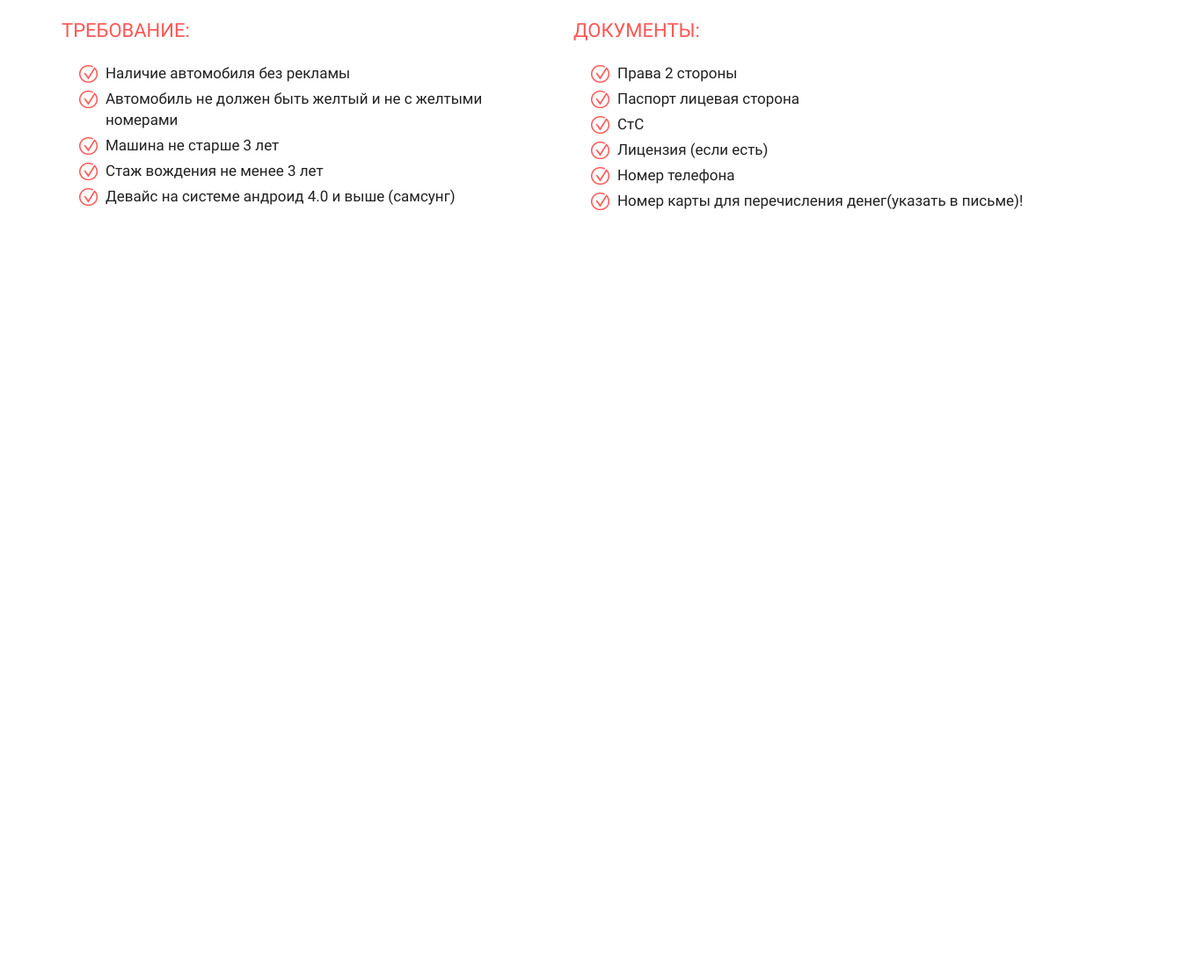
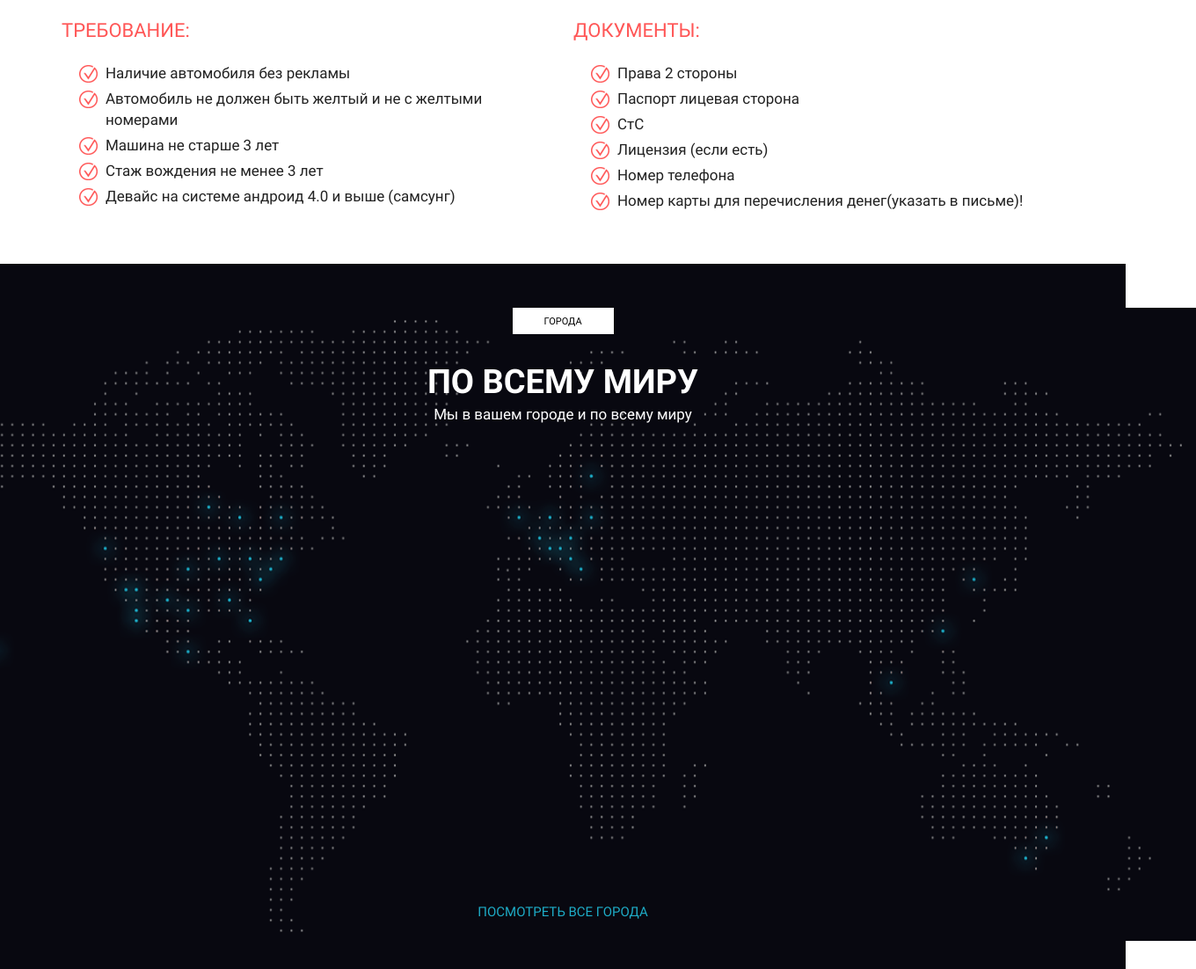
Before and after one commit to Urjinn/Uber_Bootstrap, a plain HTML site: page index.html in a window 1280 px wide. Shown: the part 4465-5567 px from the top of the page at 88% size, 1360 px wide, since content can reach past the window. Before the commit the page ends 4765 px from the top, so only its background shows below. Drawn offline with Linux system fonts and the light colour scheme.

Commit message:
Add Section world

```diff
--- a/index.html
+++ b/index.html
@@ -222,8 +222,8 @@
    <section class="choice">
          <div class="choice_order">
             <div class="label label_white">Возможности</div>
-            <div class="title title_white">Выбор - отличная штука!</div>
-            <div class="subtitle subtitle_white">Закажите автомобиль, который подходит вам по стилю и бюджету</div>
+            <h2 class="title title_white">Выбор - отличная штука!</h2>
+            <h3 class="subtitle subtitle_white">Закажите автомобиль, который подходит вам по стилю и бюджету</h3>
          </div>
          <img src="img/car.png" alt="car_img" class="choice_car">
          <div class="choice_car4everyday">
@@ -233,7 +233,7 @@
 
 	<section class="conditions">
 		<div class="label">Возможности</div>
-		<div class="title">условия и требования</div>
+		<h2 class="title">условия и требования</h2>
 		<div class="container">
 			<div class="row">
 				<div class="col-md-6">
@@ -289,6 +289,16 @@
 			</div>
 		</div>
 	</section>
+<section class="world">
+	<div class="container">
+		<div class="label label_white">города</div>
+		<h2 class="title title_white">По всему миру</h2>
+		<h3 class="subtitle subtitle_white">Мы в вашем городе и по всему миру</h3>
+		<a href="" class="world_seeallcities">посмотреть все города</a>
+</div>
+</section>
+
+
 
 </body>
 
--- a/scss/style.scss
+++ b/scss/style.scss
@@ -431,3 +431,60 @@
     line-height: 24px; /* 141.176% */
   }
 }
+
+/*=world==================================================================*/
+
+.world {
+  position: relative;
+  min-height: 720px;
+  padding: 50px 0 50px 0;
+  background-color: #080810;
+  display: flex;
+  flex-direction: column;
+  &:before {
+    content:'';
+    position: absolute;
+    left: 50%;
+    transform: translateX(-50%);
+    min-height: 720px;
+    width: 1440px;
+    display: block;
+    margin: 0 auto;
+
+    background: url('../img/bg/Worldwide.png') center center/cover no-repeat;
+
+    z-index:1;
+  }
+  .label {
+    position: relative;
+    z-index:2;
+  }
+  .title {
+    position: relative;
+    z-index:2;
+
+  }
+  .subtitle {
+    position: relative;
+    z-index:2;
+  }
+  & .subtitle_spacebetween {
+    flex: 1 1 auto;
+  }
+  &_seeallcities {
+    margin-top: 550px;
+    position: absolute;
+    z-index:2;
+    left: 50%;
+    transform: translateX(-50%);
+
+    color: $color_blue;
+    font-size: 15px;
+    font-style: normal;
+    font-weight: 400;
+    text-decoration: none;
+    text-transform: uppercase;
+  }
+}
+
+/*=footer===========================================================================*/
```
Also changed, not shown: css/style.css.
